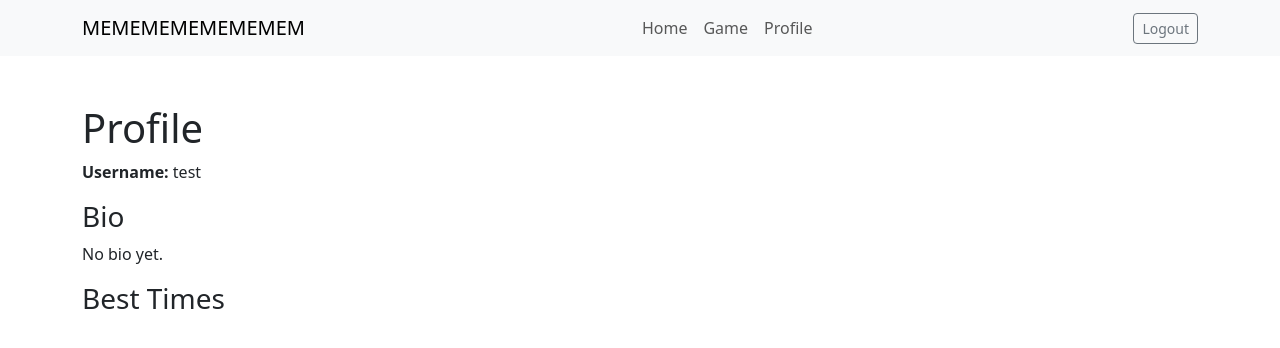
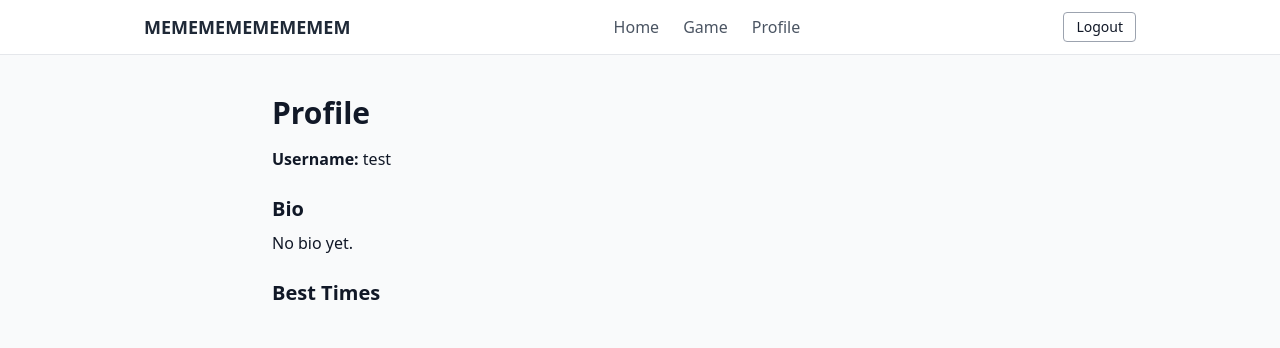
Before and after one commit to rlin49/trois_rickyl49_ethans201_hannahg61_tudorg-, a Flask app: a page that uses app/templates/profile.html in a window 1280 px wide. Shown: the top 348 px of the page. Run offline with Flask 3, Linux system fonts and the light colour scheme; a user stored in the database is signed in; some libraries are stand-ins or nearby versions.

Commit message:
Refactor profile template with Tailwind CSS

```diff
--- a/app/templates/profile.html
+++ b/app/templates/profile.html
@@ -2,44 +2,68 @@
 <html>
 <head>
   <title>Profile</title>
-  <link
-    href="https://cdn.jsdelivr.net/npm/bootstrap@5.3.2/dist/css/bootstrap.min.css"
-    rel="stylesheet">
+  <script src="https://cdn.tailwindcss.com"></script>
 </head>
-<body>
+<body class="bg-gray-50 text-gray-900">
 
-<nav class="navbar navbar-light bg-light">
-  <div class="container">
-    <a class="navbar-brand" href="/homepage">MEMEMEMEMEMEMEM</a>
-    <ul class="navbar-nav d-flex flex-row gap-3">
-      <li class="nav-item"><a class="nav-link" href="/homepage">Home</a></li>
-      <li class="nav-item"><a class="nav-link" href="/game">Game</a></li>
-      <li class="nav-item"><a class="nav-link" href="/profile/{{username}}">Profile</a></li>
+<nav class="bg-white border-b">
+  <div class="max-w-5xl mx-auto flex items-center justify-between px-4 py-3">
+    <a class="text-lg font-semibold text-gray-800" href="/homepage">
+      MEMEMEMEMEMEMEM
+    </a>
+
+    <ul class="flex space-x-6">
+      <li><a class="text-gray-600 hover:text-black" href="/homepage">Home</a></li>
+      <li><a class="text-gray-600 hover:text-black" href="/game">Game</a></li>
+      <li><a class="text-gray-600 hover:text-black" href="/profile/{{username}}">Profile</a></li>
     </ul>
-    <a class="btn btn-outline-secondary btn-sm" href="/logout">Logout</a>
+
+    <a class="text-sm border border-gray-400 px-3 py-1 rounded hover:bg-gray-100" href="/logout">
+      Logout
+    </a>
   </div>
 </nav>
 
-<div class="container mt-5">
-  <h1>Profile</h1>
-  <p><strong>Username:</strong> {{ username }}</p>
+<div class="max-w-3xl mx-auto mt-10 px-4">
+  <h1 class="text-3xl font-bold mb-4">Profile</h1>
+  <p class="mb-6">
+    <span class="font-semibold">Username:</span> {{ username }}
+  </p>
 
-  <h3>Bio</h3>
+  <h3 class="text-xl font-semibold mb-2">Bio</h3>
+
   {% if is_own_profile %}
-    <form id="bio-form" action="/update_bio" method="POST" class="mb-4">
-      <div class="mb-2">
-        <textarea name="bio" id="bio-input" class="form-control" rows="3" placeholder="Write something about yourself...">{{ bio }}</textarea>
-      </div>
-      <button type="submit" class="btn btn-primary btn-sm">Save Bio</button>
+    <form id="bio-form" action="/update_bio" method="POST" class="mb-6">
+      <textarea
+        name="bio"
+        id="bio-input"
+        rows="3"
+        placeholder="Write something about yourself..."
+        class="w-full border border-gray-300 rounded p-2 mb-2 focus:outline-none focus:ring-2 focus:ring-blue-500"
+      >{{ bio }}</textarea>
+
+      <button
+        type="submit"
+        class="bg-blue-500 text-white text-sm px-4 py-1 rounded hover:bg-blue-600"
+      >
+        Save Bio
+      </button>
     </form>
   {% else %}
-    <p>{{ bio if bio else "No bio yet." }}</p>
+    <p class="mb-6">{{ bio if bio else "No bio yet." }}</p>
   {% endif %}
 
-  <h3>Best Times</h3>
-  <ul style="list-style: none; padding: 0;">
+  <h3 class="text-xl font-semibold mb-2">Best Times</h3>
+  <ul class="space-y-1">
     {% for level, best_time in times %}
-      <li>Level {{ level }}: {% if best_time is not none %}{{ best_time }}s{% else %}N/A{% endif %}</li>
+      <li>
+        Level {{ level }}:
+        {% if best_time is not none %}
+          {{ best_time }}s
+        {% else %}
+          N/A
+        {% endif %}
+      </li>
     {% endfor %}
   </ul>
 </div>
```
